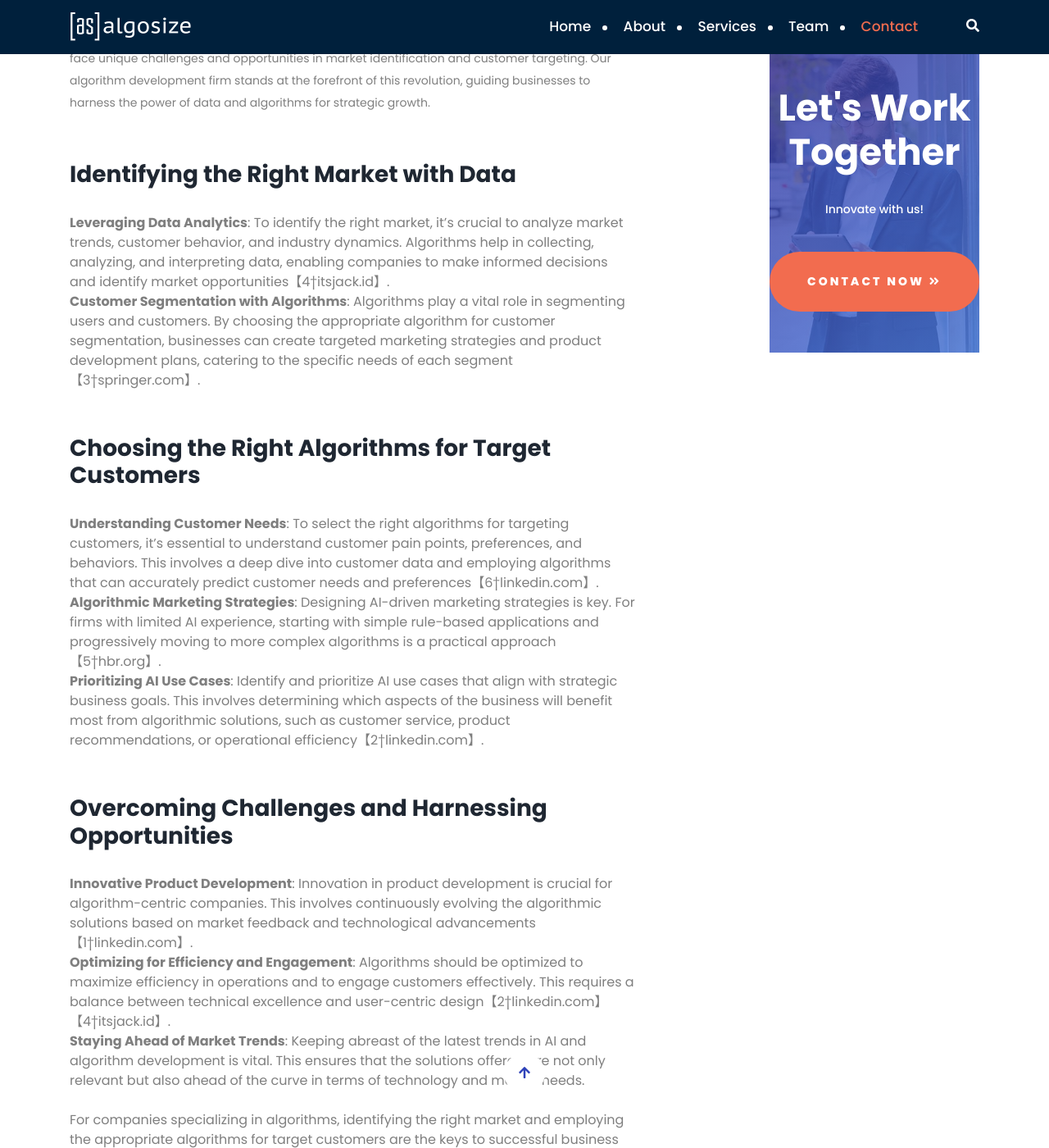
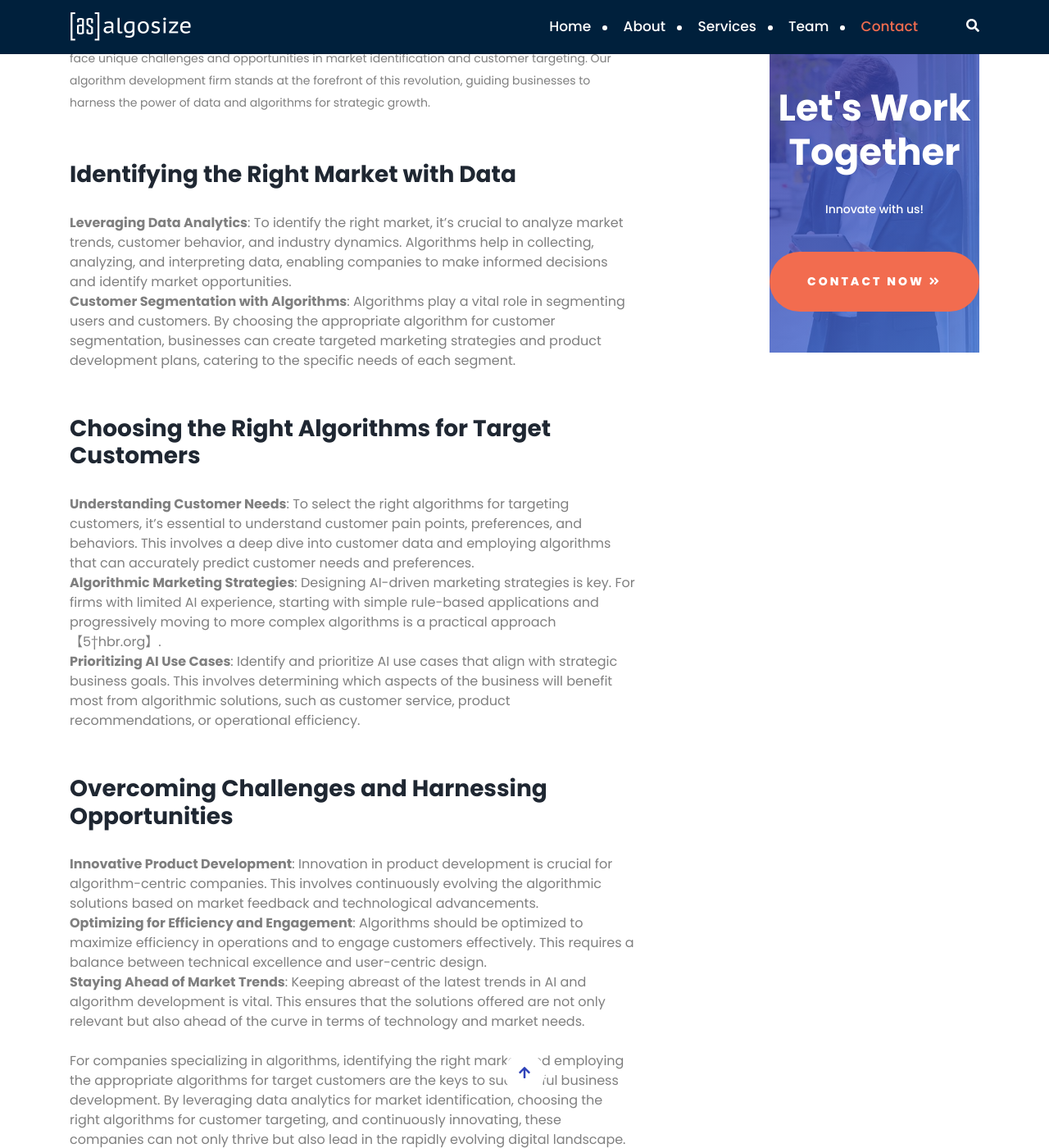
Before and after one commit to AlgoSize/website, a Jekyll site: the page built from _portfolios/business-development.md, in a window 1280 px wide and 1400 px high, scrolled down 974 px. Shown: the whole window at 82% size. Built offline with Jekyll 4.4.1, drawn with Linux system fonts in a browser that asks for light colours.

Commit message:
Update business-development.md

```diff
--- a/_portfolios/business-development.md
+++ b/_portfolios/business-development.md
@@ -10,25 +10,25 @@ In the era of digital transformation, companies whose core business revolves aro
 <br/>
 ## Identifying the Right Market with Data
 
-1. **Leveraging Data Analytics**: To identify the right market, it's crucial to analyze market trends, customer behavior, and industry dynamics. Algorithms help in collecting, analyzing, and interpreting data, enabling companies to make informed decisions and identify market opportunities【4†itsjack.id】.
+1. **Leveraging Data Analytics**: To identify the right market, it's crucial to analyze market trends, customer behavior, and industry dynamics. Algorithms help in collecting, analyzing, and interpreting data, enabling companies to make informed decisions and identify market opportunities.
 <br/>
-2. **Customer Segmentation with Algorithms**: Algorithms play a vital role in segmenting users and customers. By choosing the appropriate algorithm for customer segmentation, businesses can create targeted marketing strategies and product development plans, catering to the specific needs of each segment【3†springer.com】.
+2. **Customer Segmentation with Algorithms**: Algorithms play a vital role in segmenting users and customers. By choosing the appropriate algorithm for customer segmentation, businesses can create targeted marketing strategies and product development plans, catering to the specific needs of each segment.
 <br/>
 <br/>
 ## Choosing the Right Algorithms for Target Customers
 
-1. **Understanding Customer Needs**: To select the right algorithms for targeting customers, it's essential to understand customer pain points, preferences, and behaviors. This involves a deep dive into customer data and employing algorithms that can accurately predict customer needs and preferences【6†linkedin.com】.
+1. **Understanding Customer Needs**: To select the right algorithms for targeting customers, it's essential to understand customer pain points, preferences, and behaviors. This involves a deep dive into customer data and employing algorithms that can accurately predict customer needs and preferences.
 <br/>
 2. **Algorithmic Marketing Strategies**: Designing AI-driven marketing strategies is key. For firms with limited AI experience, starting with simple rule-based applications and progressively moving to more complex algorithms is a practical approach【5†hbr.org】.
 <br/>
-3. **Prioritizing AI Use Cases**: Identify and prioritize AI use cases that align with strategic business goals. This involves determining which aspects of the business will benefit most from algorithmic solutions, such as customer service, product recommendations, or operational efficiency【2†linkedin.com】.
+3. **Prioritizing AI Use Cases**: Identify and prioritize AI use cases that align with strategic business goals. This involves determining which aspects of the business will benefit most from algorithmic solutions, such as customer service, product recommendations, or operational efficiency.
 <br/>
 <br/>
 ## Overcoming Challenges and Harnessing Opportunities
 
-1. **Innovative Product Development**: Innovation in product development is crucial for algorithm-centric companies. This involves continuously evolving the algorithmic solutions based on market feedback and technological advancements【1†linkedin.com】.
+1. **Innovative Product Development**: Innovation in product development is crucial for algorithm-centric companies. This involves continuously evolving the algorithmic solutions based on market feedback and technological advancements.
 <br/>
-2. **Optimizing for Efficiency and Engagement**: Algorithms should be optimized to maximize efficiency in operations and to engage customers effectively. This requires a balance between technical excellence and user-centric design【2†linkedin.com】【4†itsjack.id】.
+2. **Optimizing for Efficiency and Engagement**: Algorithms should be optimized to maximize efficiency in operations and to engage customers effectively. This requires a balance between technical excellence and user-centric design.
 <br/>
 3. **Staying Ahead of Market Trends**: Keeping abreast of the latest trends in AI and algorithm development is vital. This ensures that the solutions offered are not only relevant but also ahead of the curve in terms of technology and market needs.
 <br/>
```
